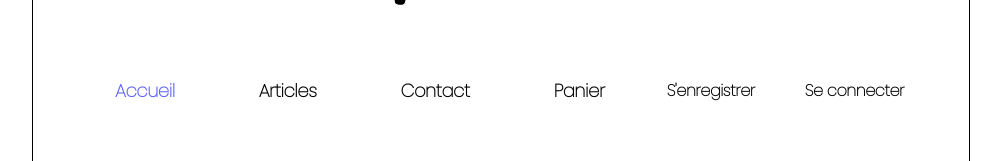
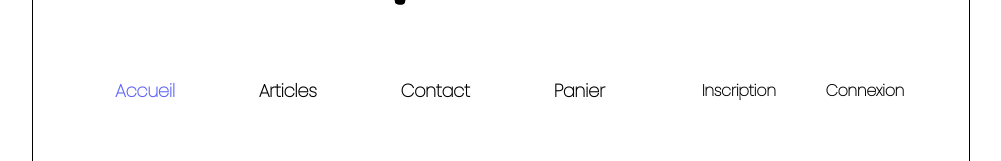
Before and after one commit to DevAlex79/Je-m-envole, a Vue app: page / in a window 1280 px wide. Shown: the part 183-344 px from the top of the page, without its empty margins (139-1140 px from the left). Built offline with nearby package versions, Linux system fonts and the light colour scheme.

Commit message:
MAJ Header menu

```diff
--- a/src/components/Header.vue
+++ b/src/components/Header.vue
@@ -33,10 +33,10 @@
                 <!-- Liens d'authentification améliorés -->
                 <div class="auth-links">
                     <router-link to="/register" exact class="auth-item" :class="{ 'active-auth': $route.path === '/register' }">
-                        S'enregistrer
+                        Inscription
                     </router-link>
                     <router-link to="/login" exact class="auth-item" :class="{ 'active-auth': $route.path === '/login' }">
-                        Se connecter
+                        Connexion
                     </router-link>
                 </div>
 
```
